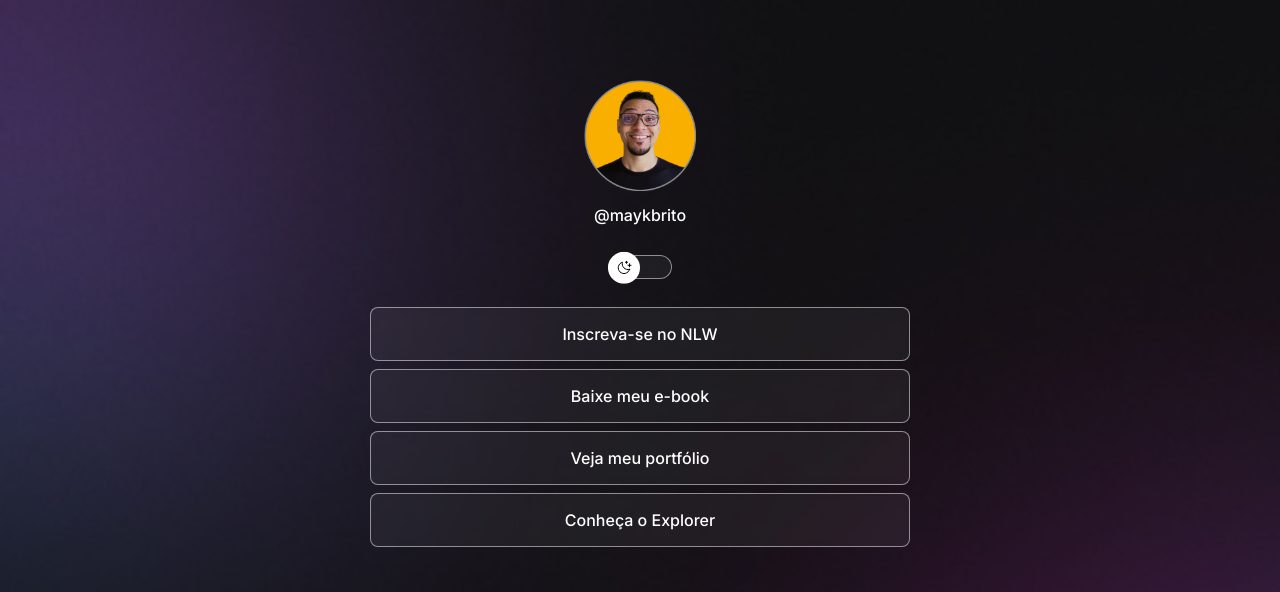
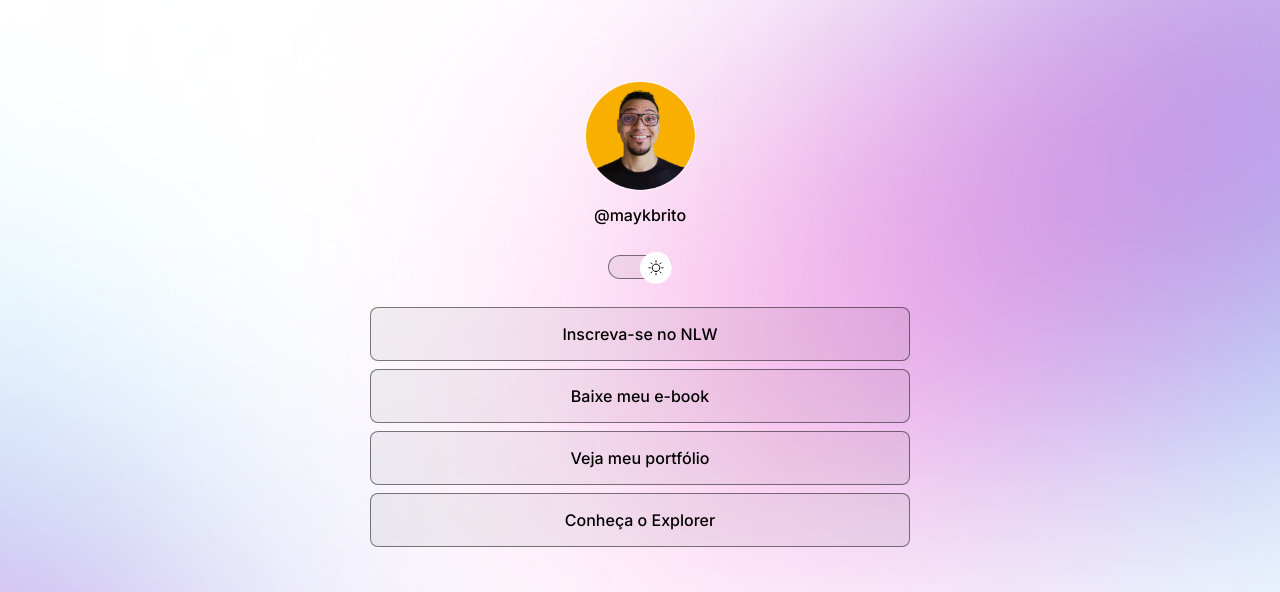
Before and after one commit to jvjoaoo/projeto-devlinks, a plain HTML site: page index.html in a window 1280 px wide. Shown: the top 592 px of the page. Drawn offline with nearby package versions, Linux system fonts and the light colour scheme.

Commit message:
change background based on midia queries

```diff
--- a/index.html
+++ b/index.html
@@ -1,5 +1,5 @@
 <!DOCTYPE html>
-<html lang="pt-br" class="">
+<html lang="pt-br" class="light__mode">
   <head>
     <meta charset="UTF-8" />
     <meta http-equiv="X-UA-Compatible" content="IE=edge" />
--- a/style.css
+++ b/style.css
@@ -26,6 +26,7 @@
 }
 body {
   background: var(--bg-fundo) no-repeat top center/cover;
+  height: 100vh;
 }
 
 body * {
@@ -148,3 +149,12 @@ ul li a:hover {
   padding: 24px;
   font-size: 14px;
 }
+
+@media (min-width: 700px) {
+  :root {
+    --bg-fundo: url(./assets/bg-desktop.jpg);
+  }
+  .light__mode {
+    --bg-fundo: url(./assets/bg-desktop-light.jpg);
+  }
+}
```
